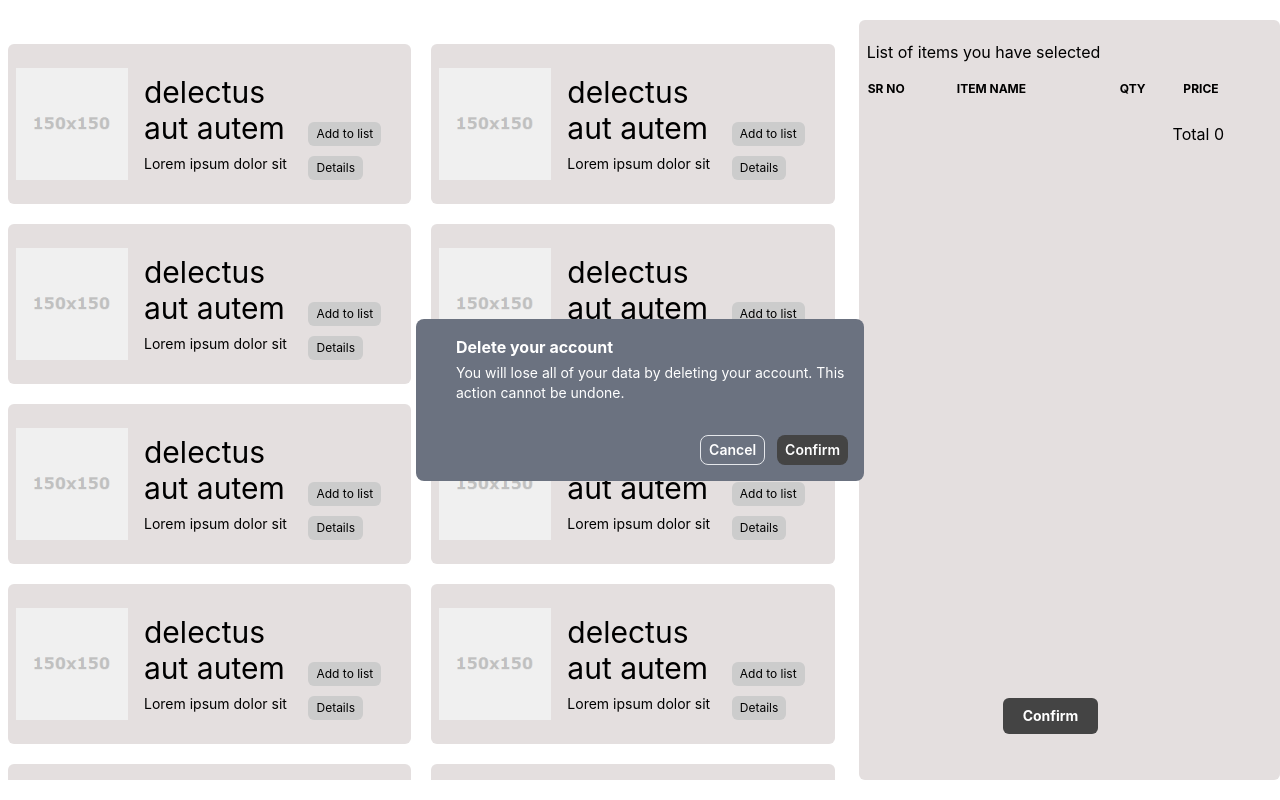
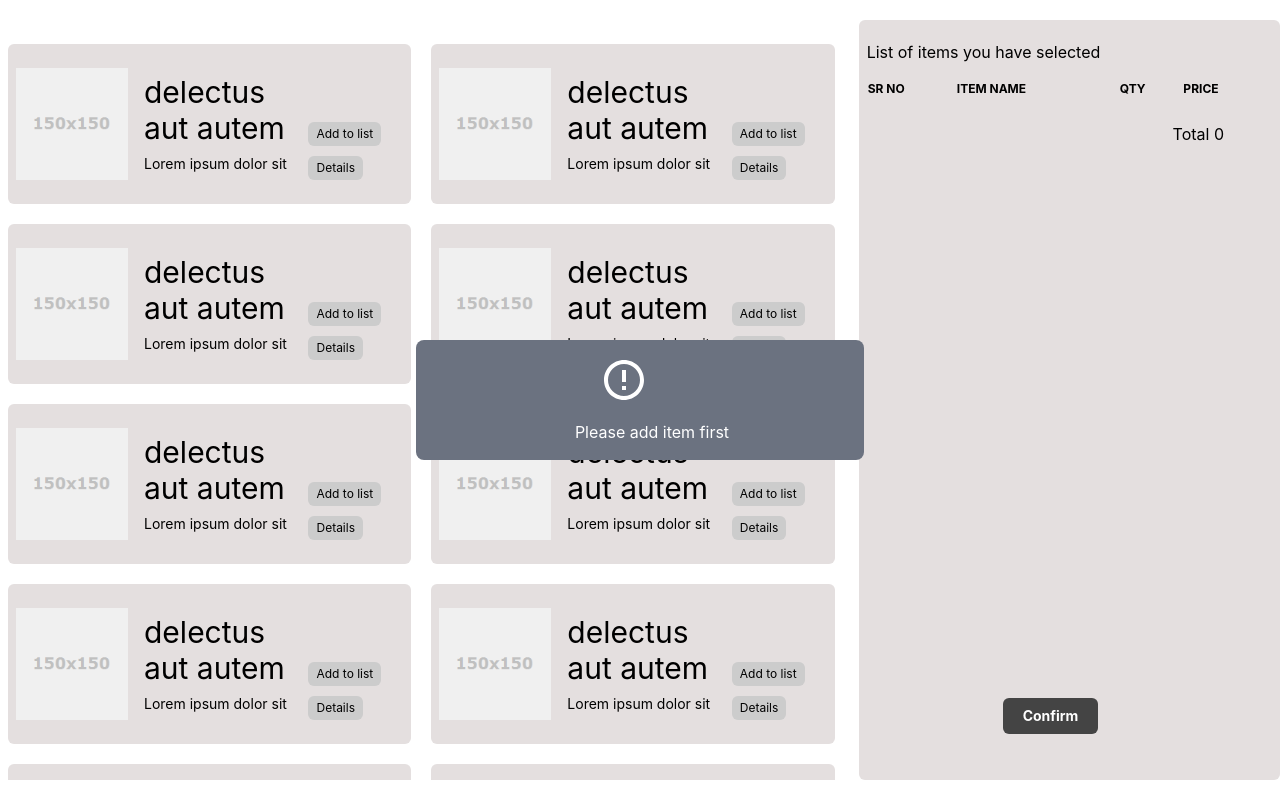
Before and after one commit to mallick-portfolio/redux-shopping-cart, a React (Create React App) app: page / in a window 1280 px wide. Both pictures are taken after a click on the button "Confirm". Built offline with nearby package versions, Linux system fonts and the light colour scheme.

Commit message:
display confirm item price and quantity

```diff
--- a/package.json
+++ b/package.json
@@ -9,6 +9,7 @@
     "@testing-library/user-event": "^13.5.0",
     "react": "^18.2.0",
     "react-dom": "^18.2.0",
+    "react-icons": "^4.4.0",
     "react-modal": "^3.15.1",
     "react-redux": "^8.0.2",
     "react-scripts": "5.0.1",
--- a/src/components/CartItems.jsx
+++ b/src/components/CartItems.jsx
@@ -50,7 +50,7 @@ const CartItems = () => {
           </button>
         </div>
       </div>
-      <ConfirmModal show={show} setShow={setShow} />
+      <ConfirmModal carts={carts} show={show} setShow={setShow} />
     </>
   );
 };
--- a/src/components/CartRow.jsx
+++ b/src/components/CartRow.jsx
@@ -1,5 +1,5 @@
 import React from "react";
-import { useSelector, useDispatch } from "react-redux";
+import { useDispatch } from "react-redux";
 import {
   incrementQty,
   decrementQty,
--- a/src/components/ConfirmModal.jsx
+++ b/src/components/ConfirmModal.jsx
@@ -1,19 +1,45 @@
 import React from "react";
-
-const ConfirmModal = ({ show, setShow }) => {
+import { RiErrorWarningLine } from "react-icons/ri";
+const ConfirmModal = ({ show, setShow, carts }) => {
   return (
     <div
-      className={`bg-gray-500  text-white rounded-lg md:max-w-md md:mx-auto p-4  mb-4 mx-4 absolute top-1/2 left-1/2 -translate-x-1/2 -translate-y-1/2 ${
+      className={`bg-gray-500  text-white rounded-lg w-[450px] md:max-w-md md:mx-auto p-4  mb-4 mx-4 absolute top-1/2 left-1/2 -translate-x-1/2 -translate-y-1/2 ${
         show ? "block" : "hidden"
       }`}
     >
-      <div className="">
-        <div className="mt-4 md:mt-0 md:ml-6 text-center md:text-left">
-          <p className="font-bold">Delete your account</p>
-          <p className="text-sm  mt-1">
-            You will lose all of your data by deleting your account. This action
-            cannot be undone.
-          </p>
+      <div className="mt-4 md:mt-0 md:ml-6 text-center">
+        {!carts.length && (
+          <div>
+            <RiErrorWarningLine className="font-bold text-5xl ml-36 mb-4" />
+            <p>Please add item first</p>
+          </div>
+        )}
+      </div>
+      {carts.length ? (
+        <>
+          <div className="text-center ">
+            <h3 className="text-3xl">Are you Sure</h3>
+            <p>Items below will be confirmed</p>
+            <div className="flex justify-between px-12">
+              <p className="font-semibold">Items</p>
+              <p className="font-semibold">Qty</p>
+            </div>
+            {carts.map((cart) => (
+              <div key={cart.id} className="flex justify-between px-12">
+                <p className="font-semibold">{cart.title}</p>
+                <p className="font-semibold">{cart.qty}</p>
+              </div>
+            ))}
+            <hr />
+            <div className="text-right mr-12 text-xl">
+              Total:
+              <span>
+                {carts
+                  .map((cart) => {
+                    return cart.totalPrice;
+                  })
+                  .reduce((a, b) => a + b, 0)}
+              </span>
             </div>
           </div>
           <div className="text-center md:text-right mt-4 md:flex md:justify-end">
@@ -27,8 +53,11 @@ const ConfirmModal = ({ show, setShow }) => {
             <button className="px-2 py-1 rounded-lg  font-semibold text-sm mt-4 bg-[#444]">
               Confirm
             </button>
-
           </div>
+        </>
+      ) : (
+        ""
+      )}
     </div>
   );
 };
```
Also changed, not shown: 1 other file (tests, documents, lock files or other folders). Lines whose indentation alone changed are shown as unchanged.
